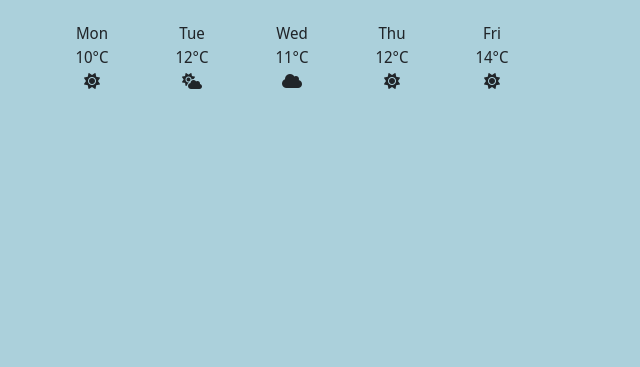
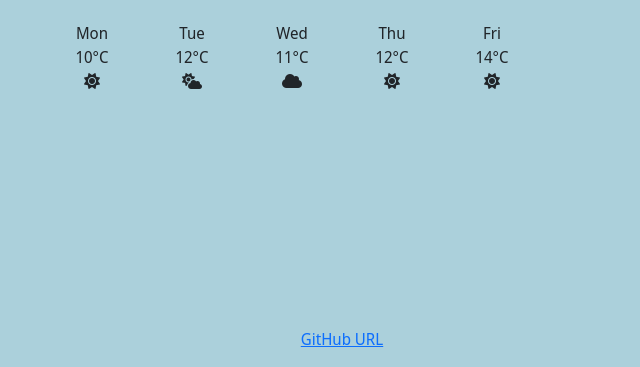
Before and after one commit to KatBodner/Weather-App-Week-6, a website built with Parcel: page index.html in a window 1280 px wide. Shown: the part 433-800 px from the top of the page, without its empty margins (298-938 px from the left). Built offline with nearby package versions, Linux system fonts and the light colour scheme.

Commit message:
added GitHub URL

```diff
--- a/index.html
+++ b/index.html
@@ -91,6 +91,10 @@
         </div>
       </div>
     </div>
+    <div class="footer">
+        <p>
+            <a href="https://github.com/KatBodner/Weather-App-Week-6">GitHub URL</a>
+        </p>
     <script src="src/index.js"></script>
   </body>
 </html>
--- a/src/styles.css
+++ b/src/styles.css
@@ -37,3 +37,11 @@ body {
   .col-2 {
     text-align: center;
   }
+
+  .footer {
+    position: fixed;
+    left: 0;
+    bottom: 0;
+    width: 100%;
+    text-align: center;
+  }
```
